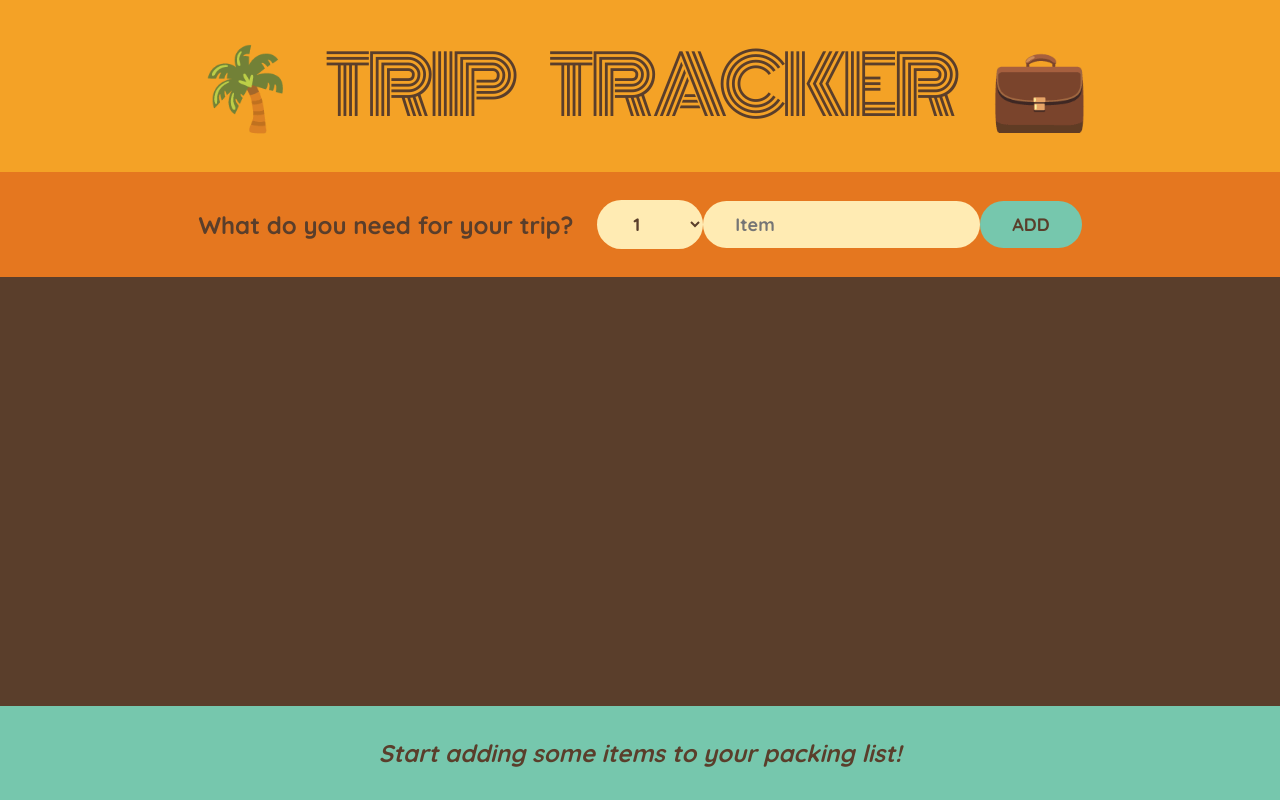
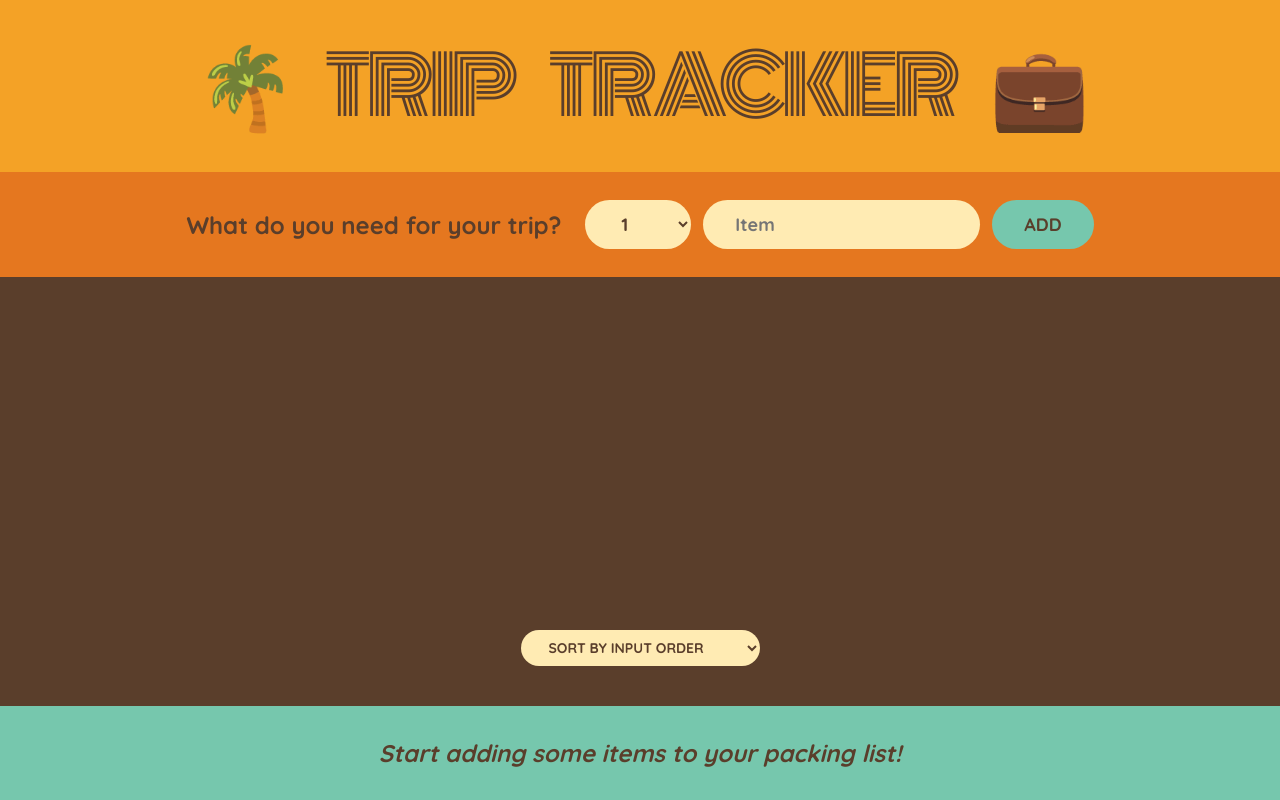
Before and after one commit to dcroci/react-trip-tracker, a React (Create React App) app: page / in a window 1280 px wide. Built offline with nearby package versions, Linux system fonts and the light colour scheme; the HTML template or start-up script is replaced by a standard one.

Commit message:
added sort by feature

```diff
--- a/public/index.html
+++ b/public/index.html
@@ -10,21 +10,10 @@
       content="Web site created using create-react-app"
     />
     <link rel="apple-touch-icon" href="%PUBLIC_URL%/logo192.png" />
-    <!--
-      manifest.json provides metadata used when your web app is installed on a
-      user's mobile device or desktop. See https://developers.google.com/web/fundamentals/web-app-manifest/
-    -->
+
     <link rel="manifest" href="%PUBLIC_URL%/manifest.json" />
-    <!--
-      Notice the use of %PUBLIC_URL% in the tags above.
-      It will be replaced with the URL of the `public` folder during the build.
-      Only files inside the `public` folder can be referenced from the HTML.
 
-      Unlike "/favicon.ico" or "favicon.ico", "%PUBLIC_URL%/favicon.ico" will
-      work correctly both with client-side routing and a non-root public URL.
-      Learn how to configure a non-root public URL by running `npm run build`.
-    -->
-    <title>React App</title>
+    <title>Trip Tracker</title>
   </head>
   <body>
     <noscript>You need to enable JavaScript to run this app.</noscript>
--- a/src/App.js
+++ b/src/App.jsx
@@ -77,10 +77,28 @@ function Form({ onAdd }) {
   );
 }
 function PackingList({ items, onDelete, onToggleItems }) {
+  const [sortBy, setSortBy] = useState('input');
+  function handleSort(e) {
+    setSortBy(e.target.value);
+  }
+  let sortedItems;
+  if (sortBy === 'input') {
+    sortedItems = items;
+  } else if (sortBy === 'description') {
+    sortedItems = items
+      .slice()
+      .sort((a, b) => a.description.localeCompare(b.description));
+    console.log(sortedItems.sort());
+  } else if (sortBy === 'packed') {
+    let packedItems = items.filter((item) => item.packed);
+    let unPackedItems = items.filter((item) => !item.packed);
+    sortedItems = [...unPackedItems, ...packedItems];
+    console.log(sortedItems);
+  }
   return (
     <div className="list">
       <ul>
-        {items.map((item) => (
+        {sortedItems.map((item) => (
           <Item
             item={item}
             onDelete={onDelete}
@@ -89,6 +107,13 @@ function PackingList({ items, onDelete, onToggleItems }) {
           />
         ))}
       </ul>
+      <div className="actions">
+        <select value={sortBy} onChange={handleSort}>
+          <option value="input">Sort by input order</option>
+          <option value="description">Sort by description</option>
+          <option value="packed">Sort by packed status</option>
+        </select>
+      </div>
     </div>
   );
 }
--- a/src/index.css
+++ b/src/index.css
@@ -45,6 +45,10 @@ h1 {
   align-items: center;
   justify-content: center;
   gap: 0.8rem;
+}
+.add-form div {
+  display: flex;
+  gap: 12px;
 }
 
 h3 {
@@ -146,10 +150,7 @@ em {
     align-items: center;
     justify-content: center;
   }
-  .add-form div {
-    display: flex;
-    gap: 12px;
-  }
+
   h3 {
     grid-row-start: 1;
     grid-row-end: 2;
```
